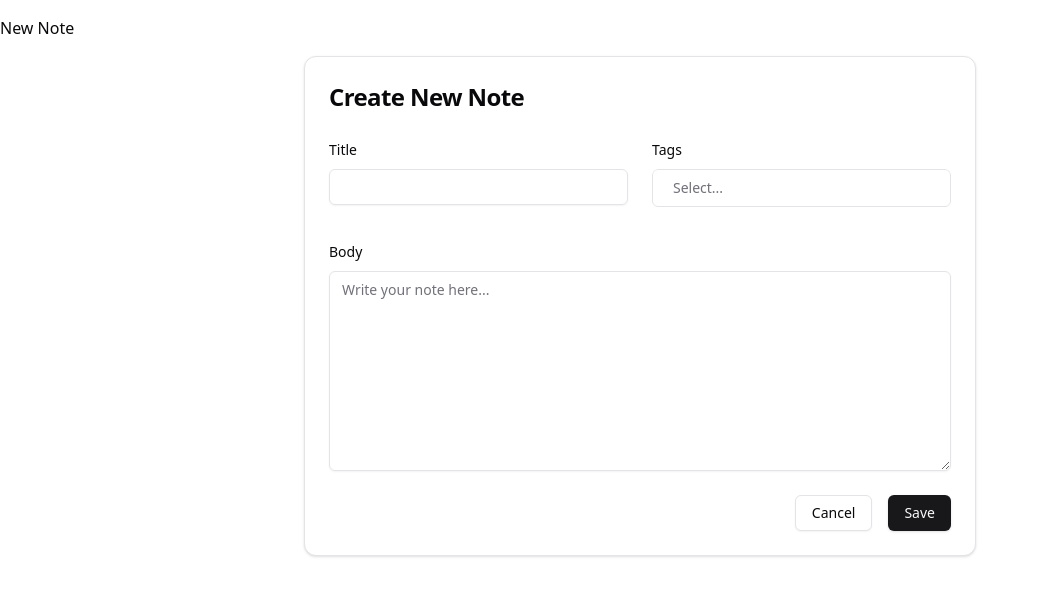
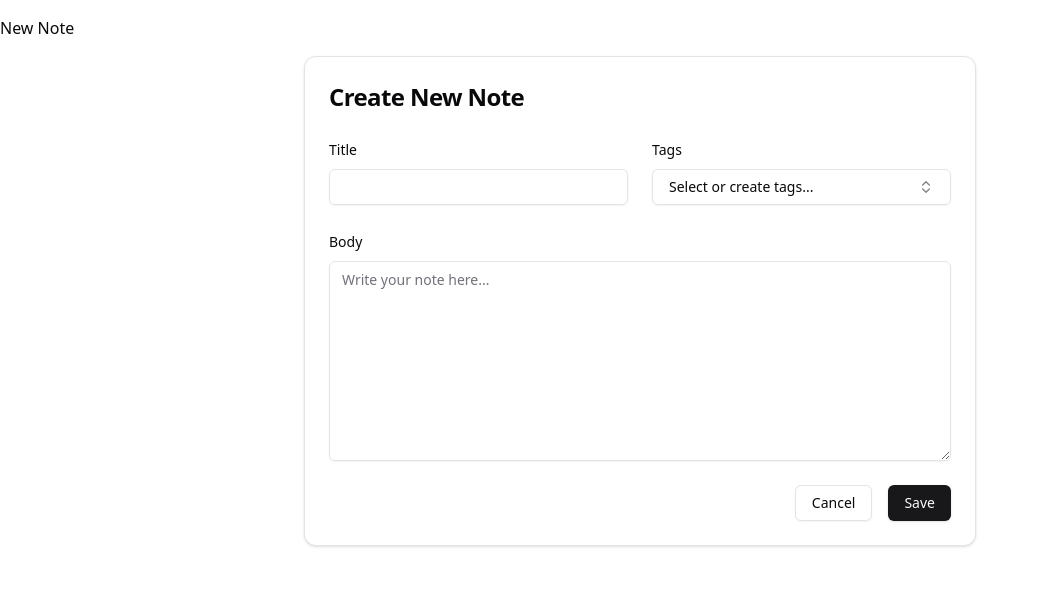
Before and after one commit to R7rainz/react-projects, a React (Vite) app in the folder ts-todo/: page /new in a window 1280 px wide. Shown: the top 596 px of the page, without its empty margins (0-1038 px from the left). Built offline with nearby package versions, Linux system fonts and the light colour scheme.

Commit message:
/new thingy working for now

```diff
--- a/ts-todo/package.json
+++ b/ts-todo/package.json
@@ -12,6 +12,7 @@
   "dependencies": {
     "@radix-ui/react-dialog": "^1.1.6",
     "@radix-ui/react-label": "^2.1.2",
+    "@radix-ui/react-popover": "^1.1.6",
     "@radix-ui/react-slot": "^1.1.2",
     "bootstrap": "^5.3.3",
     "class-variance-authority": "^0.7.1",
--- a/ts-todo/src/components/NoteForm.tsx
+++ b/ts-todo/src/components/NoteForm.tsx
@@ -1,18 +1,13 @@
-"use client"
-
 import { type FormEvent, useRef, useState } from "react"
-import { useRouter } from "next/navigation"
+import { useNavigate } from "react-router-dom"
 import { Card, CardContent, CardFooter, CardHeader, CardTitle } from "@/components/ui/card"
 import { Button } from "@/components/ui/button"
 import { Input } from "@/components/ui/input"
 import { Textarea } from "@/components/ui/textarea"
 import { Label } from "@/components/ui/label"
-import { MultiSelect } from "@/components/ui/multi-select"
+import { MultiSelect, type Option } from "@/components/ui/multi-select"
 
-type Tag = {
-  id: string
-  label: string
-}
+type Tag = Option
 
 type NoteData = {
   title: string
@@ -25,19 +20,21 @@ type NoteFormProps = {
 }
 
 export default function NoteForm({ onSubmit }: NoteFormProps) {
-  const router = useRouter()
+  const navigate = useNavigate()
   const titleRef = useRef<HTMLInputElement>(null)
   const textAreaRef = useRef<HTMLTextAreaElement>(null)
   const [selectedTags, setSelectedTags] = useState<Tag[]>([])
 
-  function handleSubmit(e: FormEvent) {
+  function handleSubmit(e: FormEvent<HTMLFormElement>) {
     e.preventDefault()
 
+    if (titleRef.current && textAreaRef.current) {
       onSubmit({
-      title: titleRef.current!.value,
-      markdown: textAreaRef.current!.value,
+        title: titleRef.current.value,
+        markdown: textAreaRef.current.value,
         tags: selectedTags,
       })
+    }
   }
 
   return (
@@ -45,8 +42,8 @@ export default function NoteForm({ onSubmit }: NoteFormProps) {
       <CardHeader>
         <CardTitle className="text-2xl font-bold">Create New Note</CardTitle>
       </CardHeader>
-      <CardContent>
-        <form onSubmit={handleSubmit} className="space-y-6">
+      <form onSubmit={handleSubmit}>
+        <CardContent className="space-y-6">
           <div className="grid grid-cols-1 gap-6 md:grid-cols-2">
             <div className="space-y-2">
               <Label htmlFor="title">Title</Label>
@@ -55,12 +52,11 @@ export default function NoteForm({ onSubmit }: NoteFormProps) {
             <div className="space-y-2">
               <Label htmlFor="tags">Tags</Label>
               <MultiSelect
-                id="tags"
-                value={selectedTags}
+                options={[]} // You can populate this with existing tags if needed
+                selected={selectedTags}
                 onChange={setSelectedTags}
-                options={[]}
+                placeholder="Select or create tags..."
                 isCreatable
-                placeholder="Select or create tags..."
               />
             </div>
           </div>
@@ -74,16 +70,14 @@ export default function NoteForm({ onSubmit }: NoteFormProps) {
               placeholder="Write your note here..."
             />
           </div>
-        </form>
         </CardContent>
         <CardFooter className="flex justify-end space-x-4">
-        <Button variant="outline" onClick={() => router.back()}>
+          <Button variant="outline" type="button" onClick={() => navigate(-1)}>
             Cancel
           </Button>
-        <Button type="submit" onClick={handleSubmit}>
-          Save
-        </Button>
+          <Button type="submit">Save</Button>
         </CardFooter>
+      </form>
     </Card>
   )
 }
--- a/ts-todo/src/components/ui/multi-select.tsx
+++ b/ts-todo/src/components/ui/multi-select.tsx
@@ -1,113 +1,100 @@
 "use client"
 
 import * as React from "react"
-import { X } from "lucide-react"
-import { Command, CommandGroup, CommandItem } from "@/components/ui/command"
-import { Command as CommandPrimitive } from "cmdk"
+import { Check, ChevronsUpDown, Plus } from "lucide-react"
+import { cn } from "@/lib/utils"
+import { Button } from "@/components/ui/button"
+import { Command, CommandEmpty, CommandGroup, CommandInput, CommandItem, CommandList } from "@/components/ui/command"
+import { Popover, PopoverContent, PopoverTrigger } from "@/components/ui/popover"
 import { Badge } from "@/components/ui/badge"
 
 export type Option = {
+  value: string
   label: string
-  value: string
 }
 
 type MultiSelectProps = {
   options: Option[]
   selected: Option[]
   onChange: (options: Option[]) => void
-  className?: string
+  placeholder?: string
   isCreatable?: boolean
 }
 
-export function MultiSelect({ options = [], selected = [], onChange, className, isCreatable = false, }: MultiSelectProps) {
-  const inputRef = React.useRef<HTMLInputElement>(null)
+export function MultiSelect({
+  options,
+  selected,
+  onChange,
+  placeholder = "Select options...",
+  isCreatable = false,
+}: MultiSelectProps) {
   const [open, setOpen] = React.useState(false)
   const [inputValue, setInputValue] = React.useState("")
 
-  const handleUnselect = (option: Option) => {
-    onChange(selected.filter((s) => s.value !== option.value))
-  }
-
-  const handleKeyDown = (e: React.KeyboardEvent<HTMLDivElement>) => {
-    const input = inputRef.current
-    if (input) {
-      if (e.key === "Delete" || e.key === "Backspace") {
-        if (input.value === "") {
-          const newSelected = [...selected]
-          newSelected.pop()
-          onChange(newSelected)
-        }
-      }
-      if (e.key === "Escape") {
-        input.blur()
-      }
+  const handleSelect = (option: Option) => {
+    if (selected.some((item) => item.value === option.value)) {
+      onChange(selected.filter((item) => item.value !== option.value))
+    } else {
+      onChange([...selected, option])
     }
   }
 
-  const selectables = isCreatable ? [...(options ?? []), { value: inputValue, label: `Create "${inputValue}"` }] : []
-  console.log("Multiset Props: ",{options, selected})
+  const handleCreate = () => {
+    if (inputValue && !options.some((option) => option.label.toLowerCase() === inputValue.toLowerCase())) {
+      const newOption = { value: inputValue.toLowerCase(), label: inputValue }
+      onChange([...selected, newOption])
+      setInputValue("")
+    }
+  }
 
   return (
-    <Command onKeyDown={handleKeyDown} className={className}>
-      <div className="flex flex-wrap gap-1 border border-input bg-background px-3 py-2 text-sm ring-offset-background rounded-md focus-within:ring-2 focus-within:ring-ring focus-within:ring-offset-2">
-        {selected.map((option) => {
-          return (
+    <Popover open={open} onOpenChange={setOpen}>
+      <PopoverTrigger asChild>
+        <Button variant="outline" role="combobox" aria-expanded={open} className="w-full justify-between">
+          {selected.length > 0 ? (
+            <div className="flex flex-wrap gap-1">
+              {selected.map((option) => (
                 <Badge key={option.value} variant="secondary">
                   {option.label}
-              <button
-                className="ml-1 ring-offset-background rounded-full outline-none focus:ring-2 focus:ring-ring focus:ring-offset-2"
-                onKeyDown={(e) => {
-                  if (e.key === "Enter") {
-                    handleUnselect(option)
-                  }
-                }}
-                onMouseDown={(e) => {
-                  e.preventDefault()
-                  e.stopPropagation()
-                }}
-                onClick={() => handleUnselect(option)}
-              >
-                <X className="h-3 w-3 text-muted-foreground hover:text-foreground" />
-              </button>
                 </Badge>
-          )
-        })}
-        <CommandPrimitive.Input
-          ref={inputRef}
-          value={inputValue}
-          onValueChange={setInputValue}
-          onBlur={() => setOpen(false)}
-          onFocus={() => setOpen(true)}
-          placeholder="Select..."
-          className="ml-2 bg-transparent outline-none placeholder:text-muted-foreground flex-1"
+              ))}
+            </div>
+          ) : (
+            placeholder
+          )}
+          <ChevronsUpDown className="ml-2 h-4 w-4 shrink-0 opacity-50" />
+        </Button>
+      </PopoverTrigger>
+      <PopoverContent className="w-full p-0">
+        <Command>
+          <CommandInput placeholder="Search options..." value={inputValue} onValueChange={setInputValue} />
+          <CommandList>
+            <CommandEmpty>
+              {isCreatable && inputValue ? (
+                <Button variant="outline" className="w-full justify-start" onClick={handleCreate}>
+                  <Plus className="mr-2 h-4 w-4" />
+                  Create "{inputValue}"
+                </Button>
+              ) : (
+                "No options found."
+              )}
+            </CommandEmpty>
+            <CommandGroup>
+              {options.map((option) => (
+                <CommandItem key={option.value} onSelect={() => handleSelect(option)}>
+                  <Check
+                    className={cn(
+                      "mr-2 h-4 w-4",
+                      selected.some((item) => item.value === option.value) ? "opacity-100" : "opacity-0",
+                    )}
                   />
-      </div>
-      <div className="relative mt-2">
-        {open && selectables.length > 0 ? (
-          <div className="absolute w-full z-10 top-0 rounded-md border bg-popover text-popover-foreground shadow-md outline-none animate-in">
-            <CommandGroup className="h-full overflow-auto">
-              {selectables.map((option) => {
-                return (
-                  <CommandItem
-                    key={option.value}
-                    onMouseDown={(e) => {
-                      e.preventDefault()
-                      e.stopPropagation()
-                    }}
-                    onSelect={() => {
-                      setInputValue("")
-                      onChange([...selected, option])
-                    }}
-                    className={"cursor-pointer"}
-                  >
                   {option.label}
                 </CommandItem>
-                )
-              })}
+              ))}
             </CommandGroup>
-          </div>
-        ) : null}
-      </div>
+          </CommandList>
         </Command>
+      </PopoverContent>
+    </Popover>
   )
 }
--- /dev/null
+++ b/ts-todo/src/components/ui/popover.tsx
@@ -0,0 +1,31 @@
+import * as React from "react"
+import * as PopoverPrimitive from "@radix-ui/react-popover"
+
+import { cn } from "@/lib/utils"
+
+const Popover = PopoverPrimitive.Root
+
+const PopoverTrigger = PopoverPrimitive.Trigger
+
+const PopoverAnchor = PopoverPrimitive.Anchor
+
+const PopoverContent = React.forwardRef<
+  React.ElementRef<typeof PopoverPrimitive.Content>,
+  React.ComponentPropsWithoutRef<typeof PopoverPrimitive.Content>
+>(({ className, align = "center", sideOffset = 4, ...props }, ref) => (
+  <PopoverPrimitive.Portal>
+    <PopoverPrimitive.Content
+      ref={ref}
+      align={align}
+      sideOffset={sideOffset}
+      className={cn(
+        "z-50 w-72 rounded-md border bg-popover p-4 text-popover-foreground shadow-md outline-none data-[state=open]:animate-in data-[state=closed]:animate-out data-[state=closed]:fade-out-0 data-[state=open]:fade-in-0 data-[state=closed]:zoom-out-95 data-[state=open]:zoom-in-95 data-[side=bottom]:slide-in-from-top-2 data-[side=left]:slide-in-from-right-2 data-[side=right]:slide-in-from-left-2 data-[side=top]:slide-in-from-bottom-2",
+        className
+      )}
+      {...props}
+    />
+  </PopoverPrimitive.Portal>
+))
+PopoverContent.displayName = PopoverPrimitive.Content.displayName
+
+export { Popover, PopoverTrigger, PopoverContent, PopoverAnchor }
```
Also changed, not shown: 1 other file (tests, documents, lock files or other folders). Lines whose indentation alone changed are shown as unchanged.
